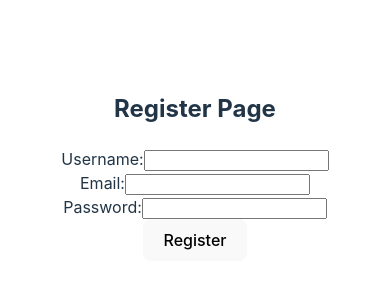
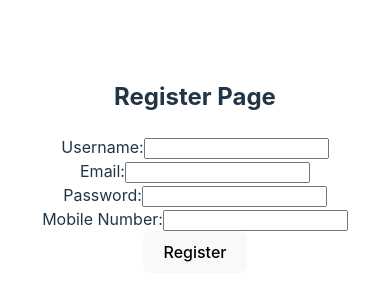
Before and after one commit to chandni-singh/copilot-with-react, a React (Vite) app: page /register in a window 390 px wide. Shown: the part 256-556 px from the top of the page. Built offline with nearby package versions, Linux system fonts and the light colour scheme.

Commit message:
add mobile number field to registration form

```diff
--- a/src/Register.tsx
+++ b/src/Register.tsx
@@ -5,6 +5,7 @@ function Register() {
     username: "",
     email: "",
     password: "",
+    mobile: "",
   });
 
   const handleChange = (e: React.ChangeEvent<HTMLInputElement>) => {
@@ -55,6 +56,16 @@ function Register() {
             onChange={handleChange}
           />
         </div>
+        <div>
+          <label htmlFor="mobile">Mobile Number:</label>
+          <input
+            type="tel"
+            id="mobile"
+            name="mobile"
+            value={formData.mobile}
+            onChange={handleChange}
+          />
+        </div>
         <button type="submit">Register</button>
       </form>
     </div>
```
